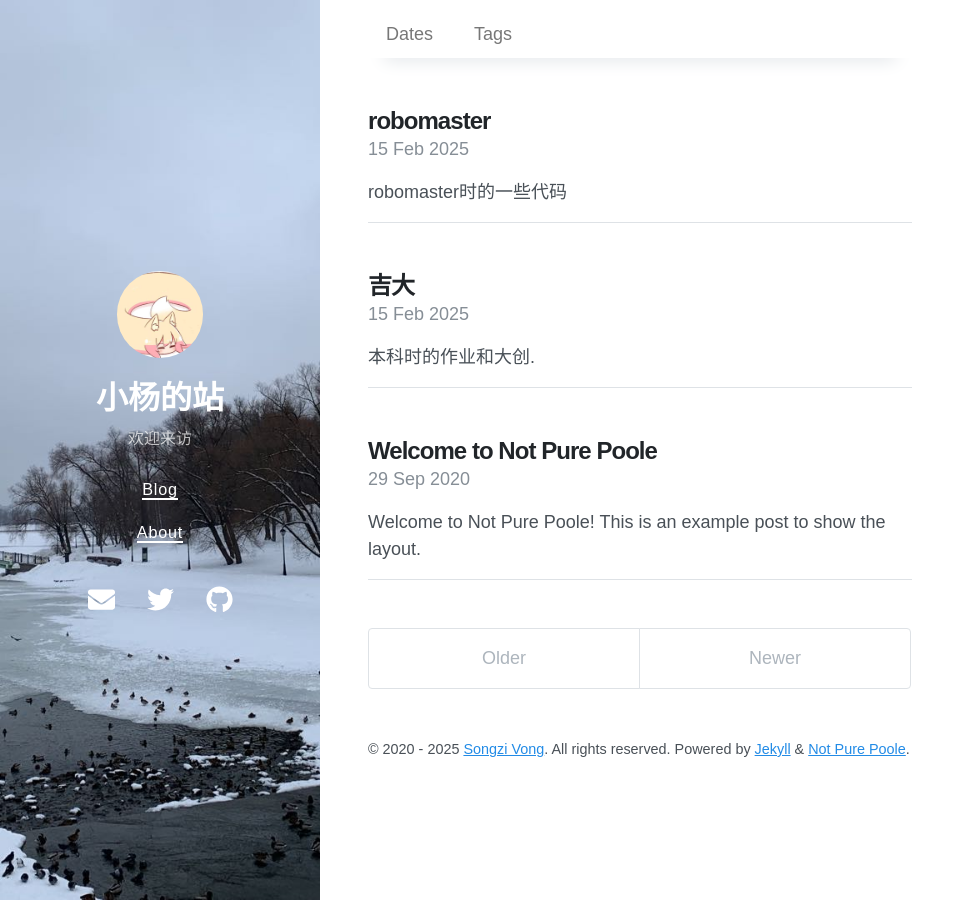
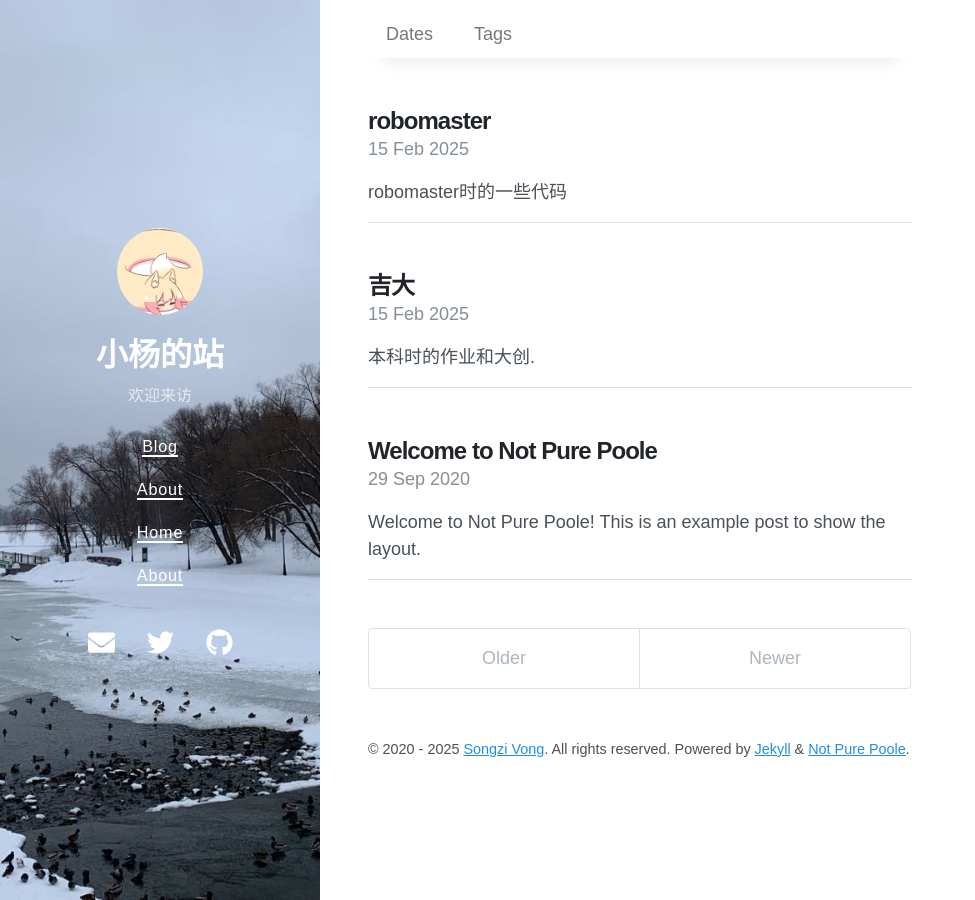
Before and after one commit to Yeither/Yeither.github.io, a Jekyll site: the page built from index.html, in a window 1280 px wide. Shown: the whole page, without its empty margins (0-975 px from the left). Built offline with Jekyll 4.4.1, drawn with Linux system fonts in a browser that asks for light colours; nearby versions of some CDN libraries; the list of posts is cut into pages by our own code.

Commit message:
Update navigation.yml

```diff
--- a/_data/navigation.yml
+++ b/_data/navigation.yml
@@ -2,3 +2,7 @@
   url: /
 - title: About
   url: /about/
+- title: Home
+  url: /
+- title: About
+  url: /about/
```
